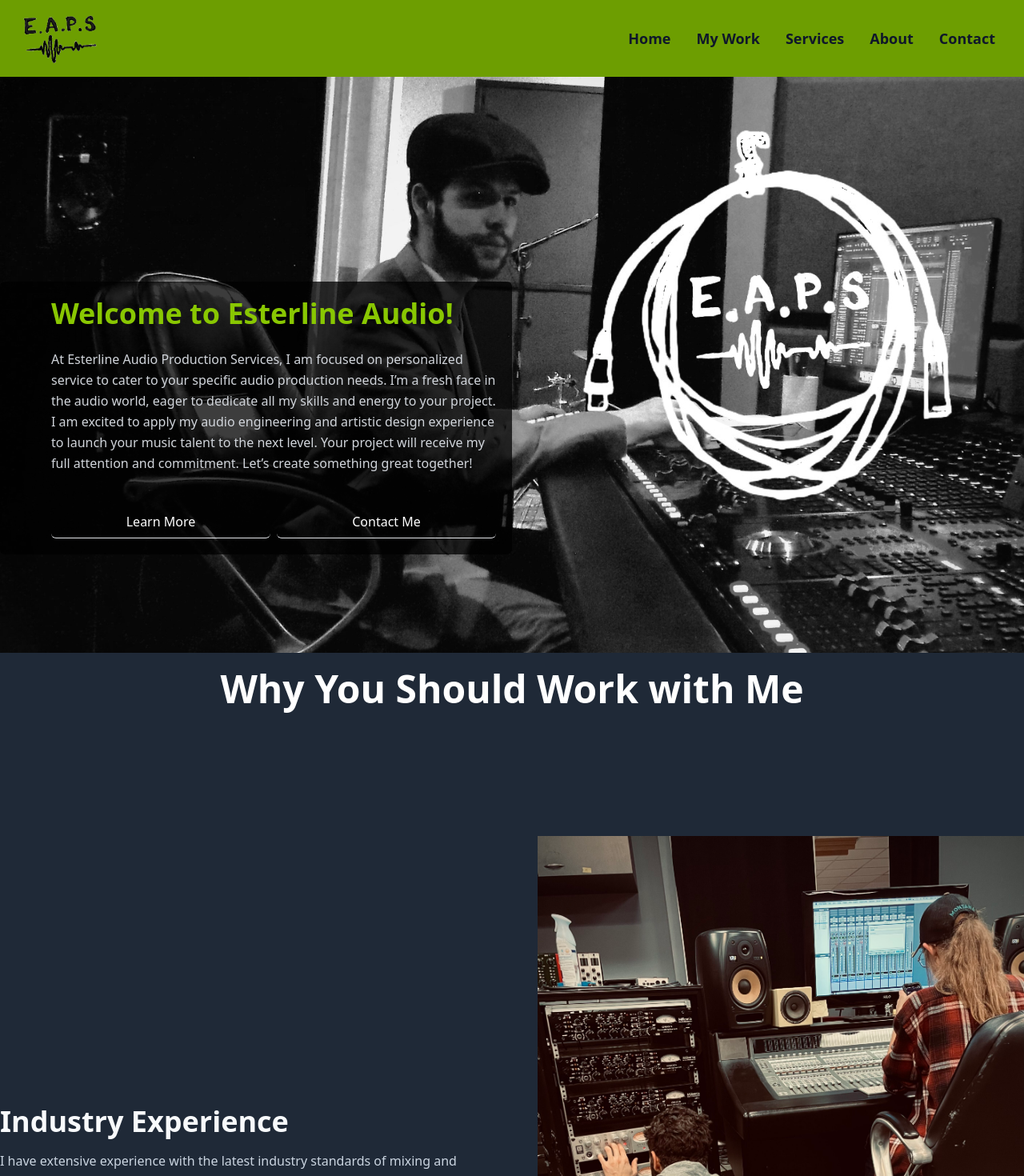
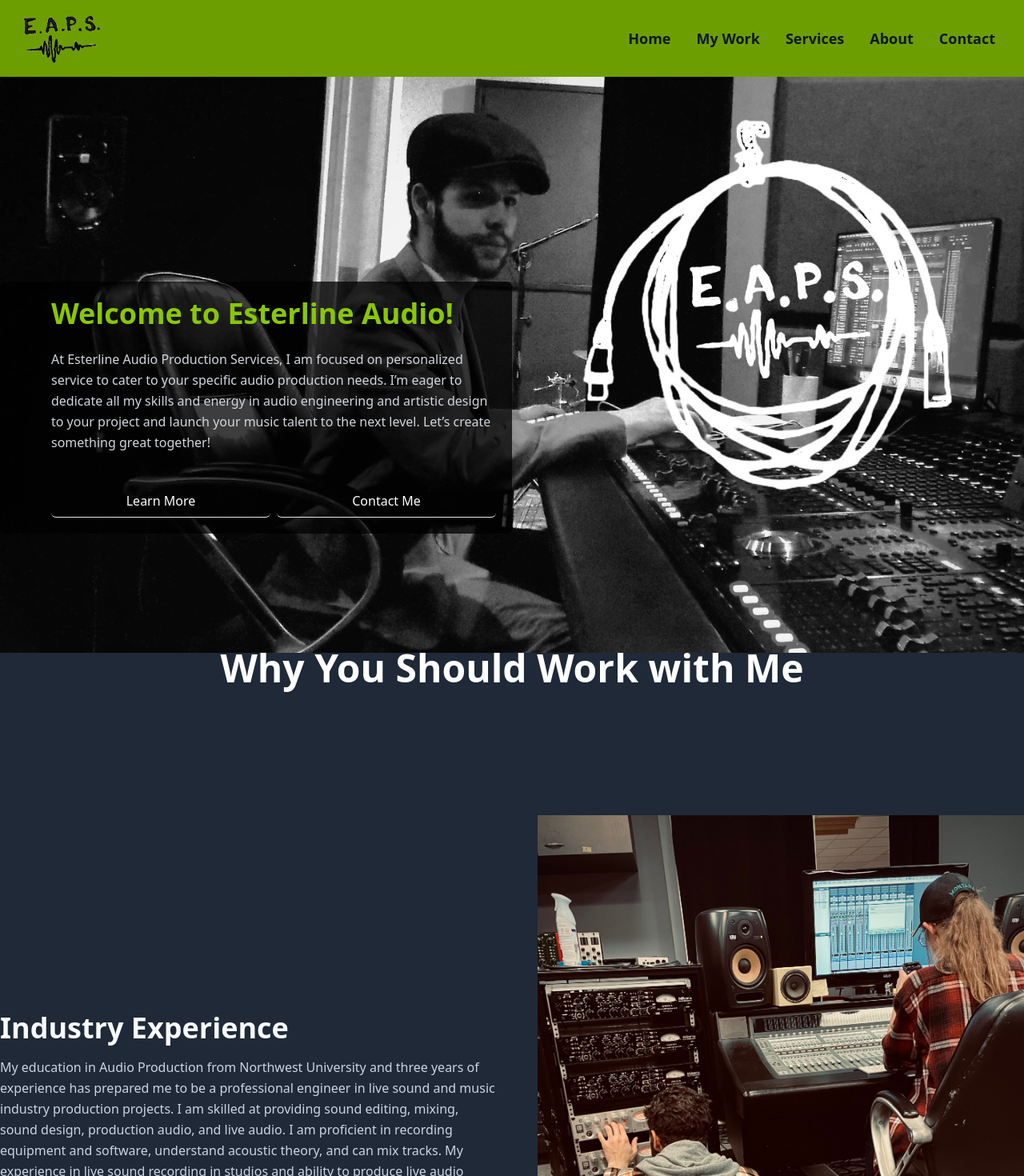
Before and after one commit to bleckocodes/EsterlineAudio, a Nuxt app: page / in a window 1280 px wide. Shown: the top 1470 px of the page at 80% size. Built offline with nearby package versions, Linux system fonts and the light colour scheme.

Commit message:
updated some images and text

```diff
--- a/components/Header.vue
+++ b/components/Header.vue
@@ -1,5 +1,5 @@
 <template>
-  <div class="sticky top-0 height-auto bg-verdun-green-400 text-base text-white">
+  <div class="sticky top-0 z-50 height-auto bg-verdun-green-400 text-base text-white">
     <header class="bg-verdun-green-400 text-white mx-auto flex w-full items-center justify-between py-4 px-6">
       <nuxt-link to="/">
         <div class="w-full text-center text-lg font-bold sm:w-fit sm:text-left">
--- a/components/Hero.vue
+++ b/components/Hero.vue
@@ -1,15 +1,16 @@
 <template>
   <section class="relative w-full mx-auto flex flex-col sm:flex-row items-center">
     <!-- Background Image -->
-    <div class="absolute inset-0 bg-image bg-opacity-75"></div>
+    <div class="absolute inset-0 bg-image bg-opacity-75 z-0"></div>
     <!-- Text Content Column -->
     <div class="relative z-10 w-full sm:w-1/2 pl-16 flex flex-col justify-center bg-black px-5 py-5 rounded-md bg-opacity-75 mt-64"> <!-- Adjust mt-20 for the desired margin top -->
       <h1 class="mb-6 text-3xl font-bold leading-tight text-verdun-green-300 md:text-4xl">
         Welcome to Esterline Audio!
       </h1>
       <p class="mb-2 leading-relaxed text-gray-300">
-        At Esterline Audio Production Services, I am focused on personalized service to cater to your specific audio production needs. I’m a fresh face in the audio world, eager to dedicate all my skills and energy to your project. I am excited to apply my audio engineering and artistic design experience to launch your music talent to the next level.  Your project will receive my full attention and commitment. Let’s create something great together!      </p>
-      <ul class="mb-8 flex flex-col items-center space-y-1 text-gray-300 sm:items-start">
+        At Esterline Audio Production Services, I am focused on personalized service to cater to your specific audio production needs. I’m eager to dedicate all my skills and energy in audio engineering and artistic design to your project and launch your music talent to the next level. Let’s create something great together!
+      </p>
+       <ul class="mb-8 flex flex-col items-center space-y-1 text-gray-300 sm:items-start">
         <!-- List items here -->
       </ul>
       <div class="flex flex-col space-y-3 md:flex-row md:space-x-2 md:space-y-0">
--- a/pages/index.vue
+++ b/pages/index.vue
@@ -19,8 +19,7 @@
     Industry Experience
   </h2>
   <p class="leading-relaxed text-slate-300">
-    I have extensive experience with the latest industry standards of mixing and mastering audio for film, television, video.
-  </p>
+    My education in Audio Production from Northwest University and three years of experience has prepared me to be a professional engineer in live sound and music industry production projects. I am skilled at providing sound editing, mixing, sound design, production audio, and live audio. I am proficient in recording equipment and software, understand acoustic theory, and can mix tracks. My experience in live sound recording in studios and ability to produce live audio events on stage at venues equips me to benefit you, as I can produce audio works with professional quality sound. Your project will receive my full attention and commitment.  </p>
   <a
     class="group relative mx-auto mt-8 inline-block font-semibold underline decoration-verdun-green decoration-2 underline-offset-8 transition text-slate-200 hover:decoration-slate-200 sm:mx-0"
     href="/MyWork"
```
Also changed, not shown: components/images/EAPSFullW.png, components/images/EAPSTextB.png.
